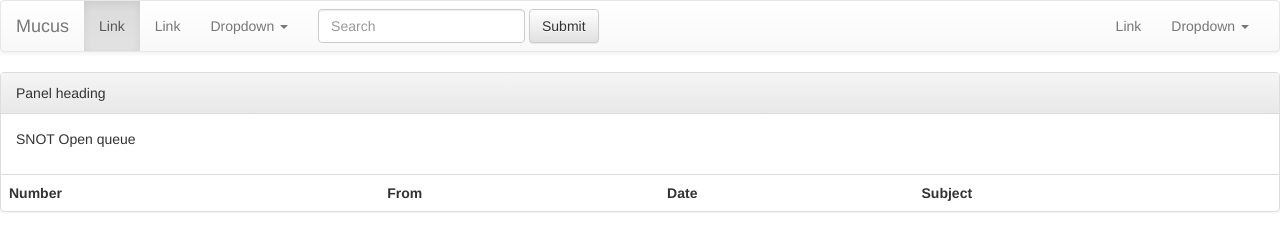
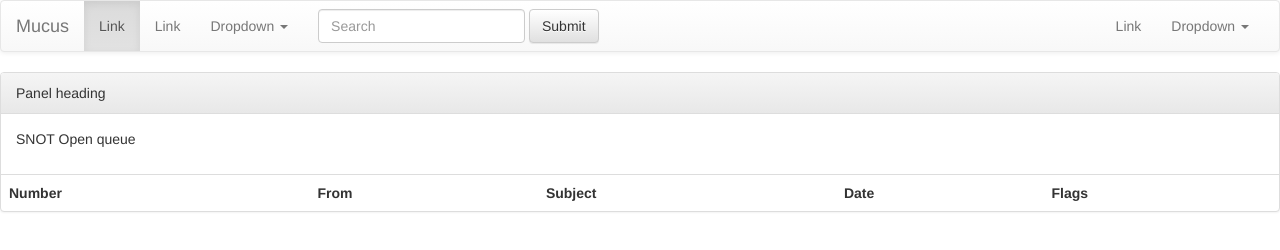
Before and after one commit to nibalizer/galileo, a plain HTML site: page mucus/index.html in a window 1280 px wide. Drawn offline with nearby package versions, Linux system fonts and the light colour scheme.

Commit message:
Add flags column, re-order columns

```diff
--- a/mucus/index.html
+++ b/mucus/index.html
@@ -87,8 +87,9 @@ a.test {
     <tr>
       <th>Number</th>
       <th>From</th>
+      <th>Subject</th>
       <th>Date</th>
-      <th>Subject</th>
+      <th>Flags</th>
     </tr>
   </table>
 </div>
```
